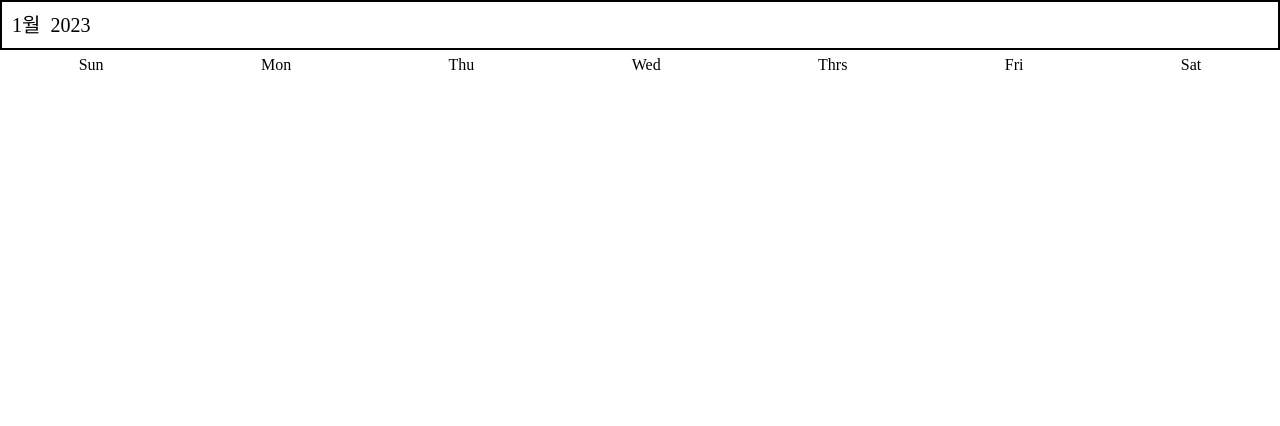
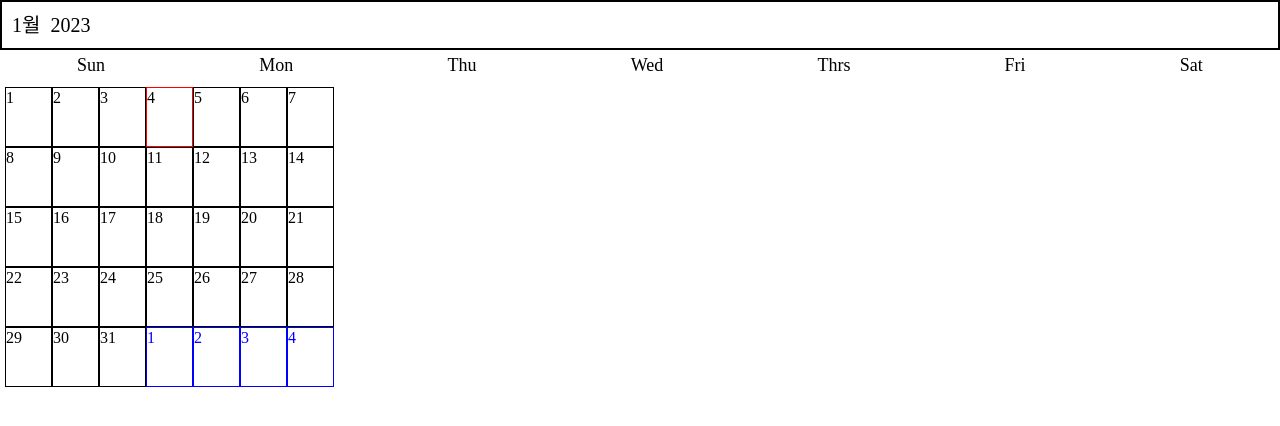
Before and after one commit to soomin-world/AlbaPocektProject, a React (Create React App) app: page /calendar in a window 1280 px wide. Shown: the top 426 px of the page. Built offline with nearby package versions, Linux system fonts and the light colour scheme; some icons are missing.

Commit message:
데이터로 테스트 시도

```diff
--- a/src/pages/Calendar.tsx
+++ b/src/pages/Calendar.tsx
@@ -1,21 +1,27 @@
 import React, { useState } from "react";
 import { Icon } from "@iconify/react";
-import { format, addMonths, subMonths } from "date-fns";
+import { format, addMonths, subMonths, toDate } from "date-fns";
 import { startOfMonth, endOfMonth, startOfWeek, endOfWeek } from "date-fns";
 import { isSameMonth, isSameDay, addDays, parse } from "date-fns";
 import styled from "styled-components";
 
-type ICalendarProps = {
+type ICalendarHeaderProps = {
   currentMonth: Date;
   prevMonth: () => Date;
   nextMonth: () => Date; // 부모컴포넌트에서 import 해온 타입을 재사용 해 줍시다.
+};
+
+type ICalendarCellsProps = {
+  currentMonth: Date;
+  selectedDate: Date;
+  onDateClick: (day: Date) => Date; // 부모컴포넌트에서 import 해온 타입을 재사용 해 줍시다.
 };
 
 const RenderHeader = ({
   currentMonth,
   prevMonth,
   nextMonth,
-}: ICalendarProps) => {
+}: ICalendarHeaderProps) => {
   return (
     <Header>
       <div>
@@ -47,6 +53,64 @@ const RenderDays = () => {
   return <Days>{days}</Days>;
 };
 
+const RenderCells = ({
+  currentMonth,
+  selectedDate,
+  onDateClick,
+}: ICalendarCellsProps) => {
+  const monthStart = startOfMonth(currentMonth);
+  const monthEnd = endOfMonth(monthStart);
+  const startDate = startOfWeek(monthStart);
+  const endDate = endOfWeek(monthEnd);
+
+  // 예시 데이터
+  const todos = [
+    { day: "18", workplace: "카페", workHours: "3시간", range: [3, 6] },
+    { day: "22", workplace: "영화관", workHours: "5시간", range: [2, 7] },
+  ];
+  // const TodosLength = todos.length;
+
+  const rows = [];
+  let days = [];
+  let day = startDate;
+  let formattedDate = "";
+
+  while (day <= endDate) {
+    for (let i = 0; i < 7; i++) {
+      formattedDate = format(day, "d");
+      const cloneDay = day;
+      days.push(
+        <Cells
+          color={`${
+            !isSameMonth(day, monthStart)
+              ? "blue"
+              : isSameDay(day, selectedDate)
+              ? "red"
+              : format(currentMonth, "M") !== format(day, "M")
+              ? "blue"
+              : "black"
+          }`}
+          onClick={() => onDateClick(toDate(cloneDay))}
+        >
+          <CellsNum
+            color={
+              format(currentMonth, "M") !== format(day, "M") ? "blue" : "black"
+            }
+          >
+            {formattedDate}
+          </CellsNum>
+
+          {/* <CellTodo>양치하기</CellTodo> */}
+        </Cells>
+      );
+      day = addDays(day, 1);
+    }
+    rows.push(<CellsRow>{days}</CellsRow>);
+    days = [];
+  }
+  return <CellsBody>{rows}</CellsBody>;
+};
+
 const Calendar = () => {
   const [currentMonth, setCurrentMonth] = useState(new Date());
   const [selectedDate, setSelectedDate] = useState(new Date());
@@ -55,10 +119,17 @@ const Calendar = () => {
     setCurrentMonth(subMonths(currentMonth, 1));
     return currentMonth;
   };
+
   const nextMonth = () => {
     setCurrentMonth(addMonths(currentMonth, 1));
     return currentMonth;
   };
+
+  const onDateClick = (day: Date) => {
+    setSelectedDate(day);
+    return selectedDate;
+  };
+
   return (
     <div className="calendar">
       <RenderHeader
@@ -67,6 +138,11 @@ const Calendar = () => {
         nextMonth={nextMonth}
       />
       <RenderDays />
+      <RenderCells
+        currentMonth={currentMonth}
+        selectedDate={selectedDate}
+        onDateClick={onDateClick}
+      />
     </div>
   );
 };
@@ -80,7 +156,7 @@ const Header = styled.div`
   align-items: center;
   padding: 0px 10px 0px 10px;
   div:first-child {
-    margin: 0px 10px 0px 0px;
+    margin-right: 10px;
   }
 `;
 
@@ -101,5 +177,33 @@ const Days = styled.div`
   margin: 5px 0px 5px 0px;
   display: flex;
   justify-content: space-around;
+  font-size: 18px;
+`;
+
+const CellsRow = styled.div`
+  display: flex;
+`;
+
+const CellsBody = styled.div`
+  display: flex;
+  flex-direction: column;
+  padding: 5px;
+`;
+
+const Cells = styled.div<{ color: string }>`
+  width: 47px;
+  height: 60px;
+  border: 1px solid ${(props) => props.color};
+`;
+
+const CellsNum = styled.span<{ color: string }>`
+  color: ${(props) => props.color};
+`;
+
+const CellTodo = styled.div`
+  width: 45px;
+  height: 15px;
+  background-color: aquamarine;
+  font-size: small;
 `;
 export default Calendar;
```
